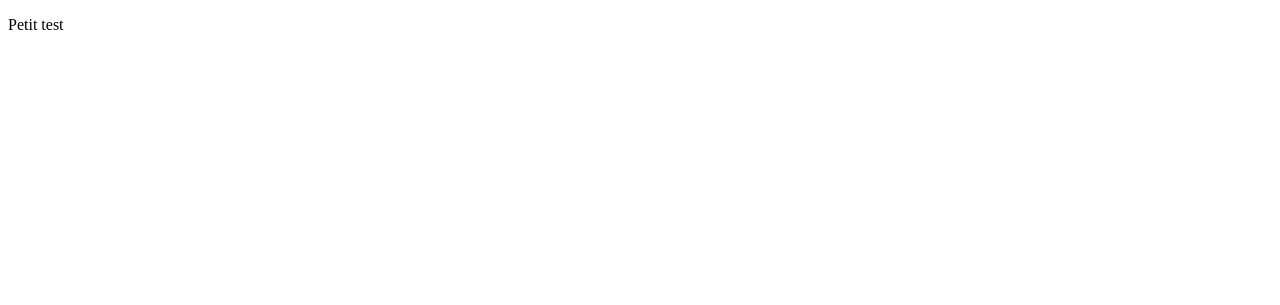
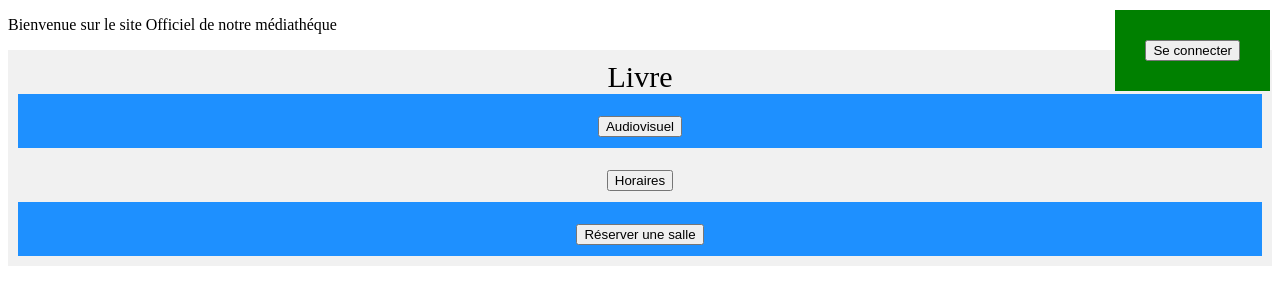
Before and after one commit to leooel8/ProjetGLA-Mediatheque, a PHP site: page / in a window 1280 px wide. Before the commit the part shown is almost empty. Shown: the top 305 px of the page. Run offline with PHP 8.4, Linux system fonts and the light colour scheme.

Commit message:
Add files via upload
Just a few ugly changes to get started

```diff
--- a/view/mainPageView.php
+++ b/view/mainPageView.php
@@ -4,10 +4,75 @@
 		<meta charset = "utf-8"/>
 		<meta name="viewport" content="width=device-width">
 		<title> Bienvenue dans votre médiathèque </title>
+		<style type="text/css">
+		  * {
+			  box-sizing: border-box;
+			}
+
+			.flex-container {
+			  display: flex;
+			  flex-wrap: wrap;
+			  font-size: 30px;
+			  text-align: center;
+			}
+
+			.flex-item-left {
+			  background-color: #f1f1f1;
+			  padding: 10px;
+			  flex: 50%;
+			}
+
+			.flex-item-right {
+			  background-color: dodgerblue;
+			  padding: 10px;
+			  flex: 50%;
+			}
+			.myButton {
+
+			    padding: 30px;
+			    display:block;
+			    background-color: green;
+			    color: white;
+			    text-align:center;
+			    position: absolute;
+			    top: 10px;
+			    right: 10px;
+
+			}
+
+			.flex-nothing{
+				 padding: 10px;
+			  	flex: 50%;
+
+			}
+			.pretty-button{
+				display: inline-block;
+				border:8px solid rgb(64, 124, 204);
+				border-radius:20px;
+				padding:14px;
+				background:linear-gradient(to bottom,,rgb(3, 74, 187));
+				color:
+			}
+			@media (max-width: 800px) {
+			  .flex-item-right, .flex-item-left {
+			    flex: 100%;
+			  }
+			}
+		</style>
 	</head>
 
 	<body>
-		<p> Petit test </p>
+		<p> Bienvenue sur le site Officiel de notre médiathéque </p>
+		<div class="myButton"> <button type="button">Se connecter</button> </div>
+
+		<div class="flex-container">
+		<div class="flex-item-left">
+			<div style="pretty-button">Livre</div>
+		<div class="flex-item-right"><button type="button">Audiovisuel</button></div>
+		<div class="flex-item-left"><button type="button">Horaires</button></div>
+		<div class="flex-item-right"><button type="button">Réserver une salle</button></div>
+		</div>
 	</body>
 
+</div>
 </html>
```
